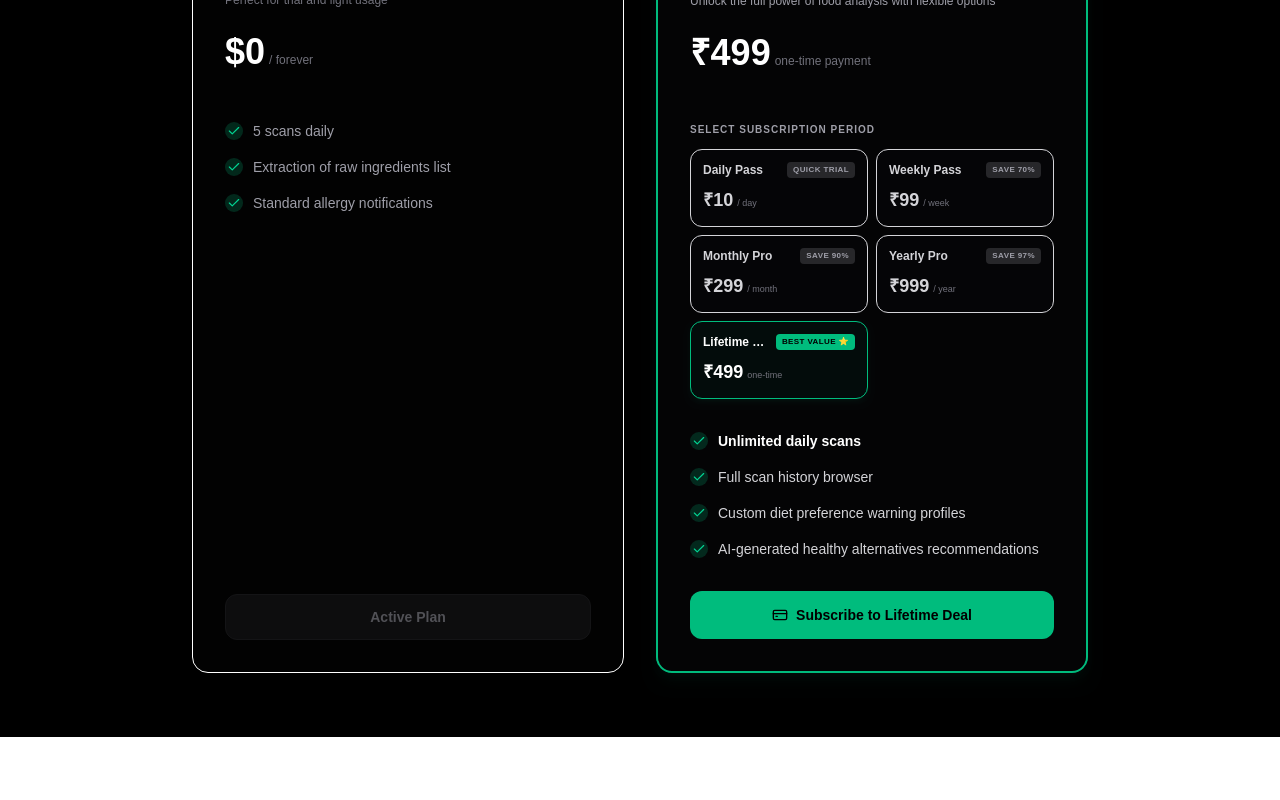
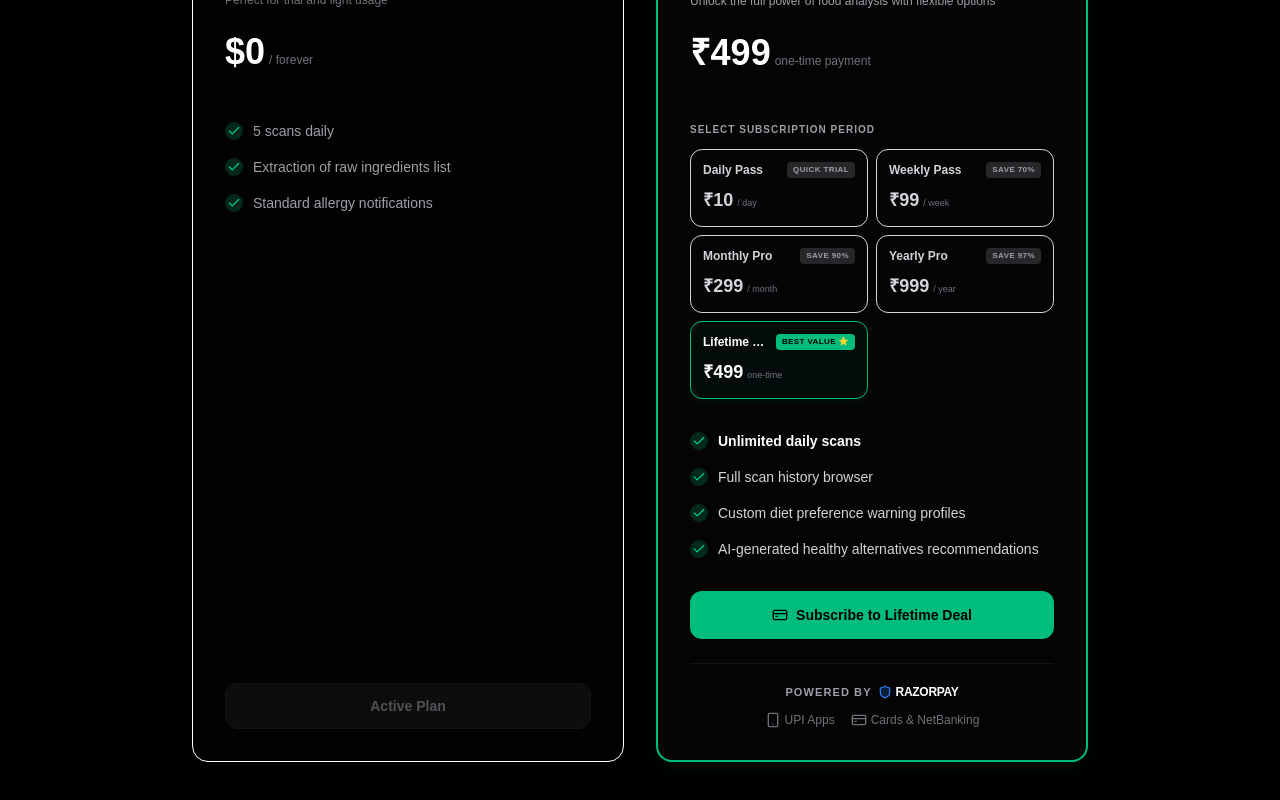
Before and after one commit to Kirtanpatel2326/Scansafe, a Next.js app: page /pricing in a window 1280 px wide. Shown: the part 356-1156 px from the top of the page. Before the commit the page ends 1093 px from the top, so only its background shows below. Built offline with nearby package versions, Linux system fonts and the light colour scheme; no server answers.

Commit message:
feat: add Razorpay & UPI trust badges to pricing page

```diff
--- a/app/pricing/page.tsx
+++ b/app/pricing/page.tsx
@@ -5,7 +5,7 @@ import { useRouter } from 'next/navigation'
 import Header from '@/components/Header'
 import { supabase } from '@/lib/supabase'
 import { User } from '@supabase/supabase-js'
-import { Sparkles, Check, CreditCard, RefreshCw, Star, Zap, ShieldCheck } from 'lucide-react'
+import { Sparkles, Check, CreditCard, RefreshCw, Star, Zap, ShieldCheck, Shield, Smartphone } from 'lucide-react'
 
 // Load script helper
 function loadScript(src: string): Promise<boolean> {
@@ -353,6 +353,21 @@ export default function PricingPage() {
                         </>
                       )}
                     </button>
+
+                    {/* Trust Badges */}
+                    <div className="mt-6 pt-5 border-t border-zinc-800/50 flex flex-col items-center gap-3">
+                      <div className="text-[11px] font-semibold text-zinc-400 uppercase tracking-widest flex items-center gap-1.5">
+                        Powered by <span className="text-white font-bold tracking-tight text-xs flex items-center gap-1"><Shield className="w-3.5 h-3.5 text-blue-500 fill-blue-500/20" /> Razorpay</span>
+                      </div>
+                      <div className="flex items-center gap-4">
+                         <div className="text-xs font-medium text-zinc-500 flex items-center gap-1">
+                           <Smartphone className="w-4 h-4" /> UPI Apps
+                         </div>
+                         <div className="text-xs font-medium text-zinc-500 flex items-center gap-1">
+                           <CreditCard className="w-4 h-4" /> Cards & NetBanking
+                         </div>
+                      </div>
+                    </div>
                   </div>
                 )
               })()}
```
